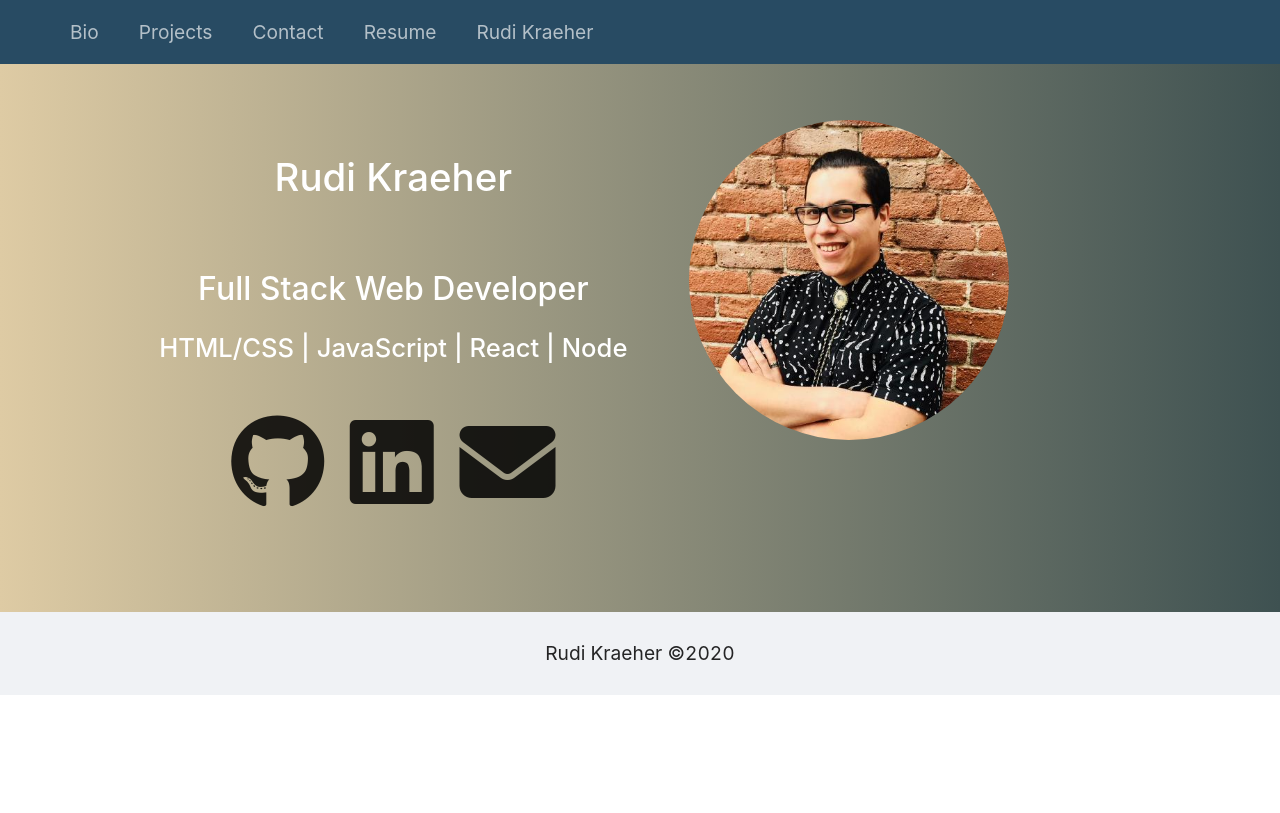
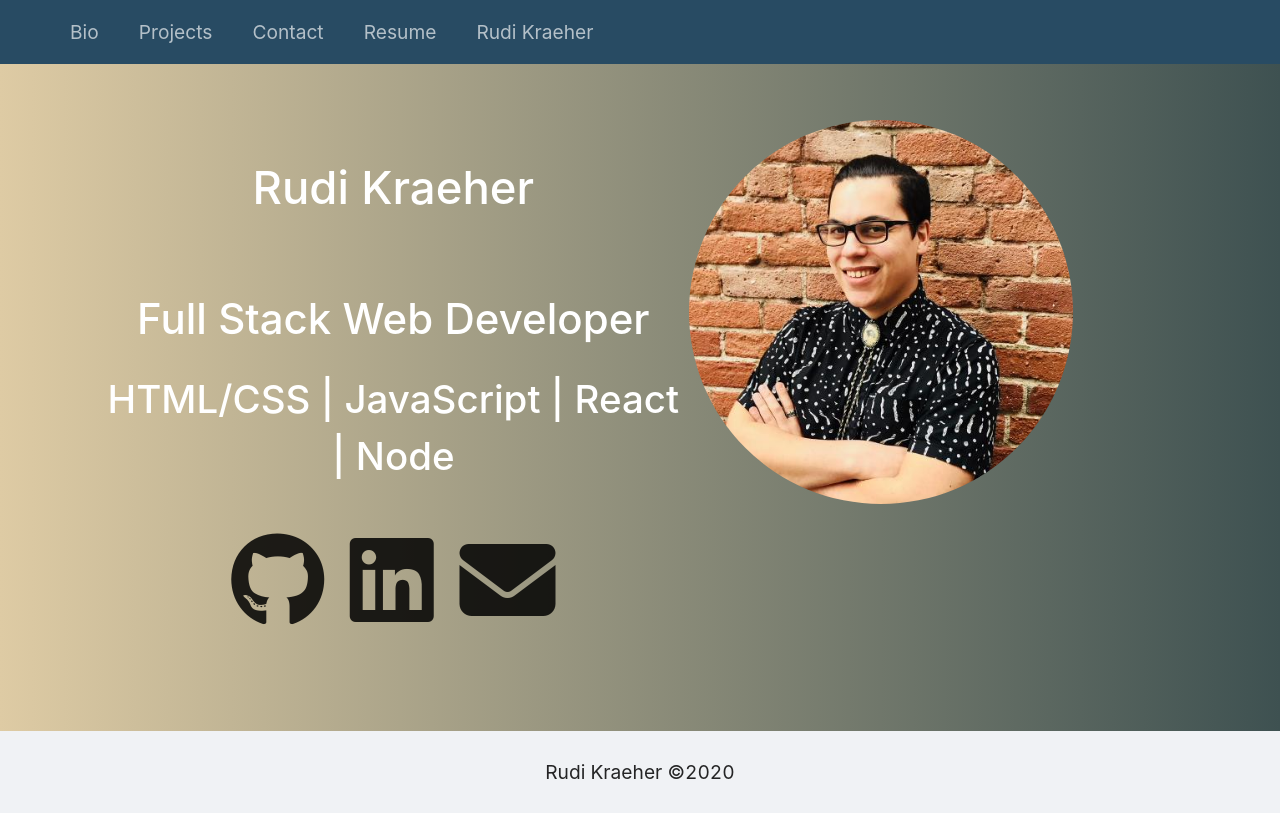
Before and after one commit to rkraeher/react-portfolio, a React (Create React App) app: page / in a window 1280 px wide. Built offline with nearby package versions, Linux system fonts and the light colour scheme.

Commit message:
changed some sizing issues on home and bio; added fa icons to projects page

```diff
--- a/src/components/PortCards/PortCards.js
+++ b/src/components/PortCards/PortCards.js
@@ -8,6 +8,8 @@ import workout from "../../assets/images/workout.jpg";
 import { Card, Col, Row } from 'antd';
 
 const { Meta } = Card;
+
+//TODO: Needs a lot of responsive sizing work and some media queries
 
 function PortCards() {
     return (
@@ -24,7 +26,7 @@ function PortCards() {
                             <Meta style={{ margin: 2, textAlign: "center", fontSize: "1.5vw" }}
                                 description="Sortable employee directory built with React." />
 
-                            <p style={{ textAlign: "center" }}>Put Github Icon Here in Middle</p>
+                            <i className="fab fa-github fa-4x" style={{ margin: "1vw" }}></i>
 
                         </Card>
                     </a>
@@ -41,7 +43,8 @@ function PortCards() {
 
                                 description="CRM app for tracking rental leads. Built with Express and Sequelize." />
 
-                            <p style={{ textAlign: "center" }}>Put Github Icon Here in Middle</p>
+
+                            <i className="fab fa-github fa-4x" style={{ margin: "1vw" }}></i>
                         </Card>
                     </a>
                 </Col>
@@ -59,7 +62,8 @@ function PortCards() {
                             <Meta style={{ margin: 2, textAlign: "center", fontSize: "1.5vw" }}
                                 description="Tourism and hospitality website for visitors to Southern California." />
 
-                            <p style={{ textAlign: "center" }}>Put Github Icon Here in Middle</p>
+
+                            <i className="fab fa-github fa-4x" style={{ margin: "1vw" }}></i>
                         </Card>
                     </a>
                 </Col>
@@ -75,7 +79,8 @@ function PortCards() {
 
                                 description="Web app for tracking your workouts. Built with Express and Mongoose." />
 
-                            <p style={{ textAlign: "center" }}>Put Github Icon Here in Middle</p>
+
+                            <i className="fab fa-github fa-4x" style={{ margin: "1vw" }}></i>
                         </Card>
                     </a>
                 </Col>
--- a/src/components/Project/Project.css
+++ b/src/components/Project/Project.css
@@ -4,7 +4,7 @@ body {
 
 .bio {
     color:white;
-    font-size: 1.5vw;
+    font-size: 2em;
   }
 
 .container {
@@ -14,14 +14,14 @@ body {
 
 .heading h1 {
     line-height: 3;
-    font-size: 3vw;
+    font-size: 3.25em;
     text-align: center;
     color: white;
   }
 
 .heading h2 {
   line-height: 1.5;
-  font-size: 2.5vw;
+  font-size: 3em;
   text-align: center;
   color: white;
   margin-top: 30px;
@@ -29,7 +29,7 @@ body {
 
 .heading h3 {
   line-height: 1.5;
-  font-size: 2.0vw;
+  font-size: 2.75em;
   text-align: center;
   color: white;
 }
@@ -42,8 +42,10 @@ body {
 }
 
 .pic {
-    height: 25vw;
-    width: 25vw;
+    height: 30vw;
+    width: 30vw;
     border-radius: 50%;
     object-fit: contain;
   }
+
+  /* TODO: Media queries needed */
```
Also changed, not shown: 1 other file (tests, documents, lock files or other folders).
